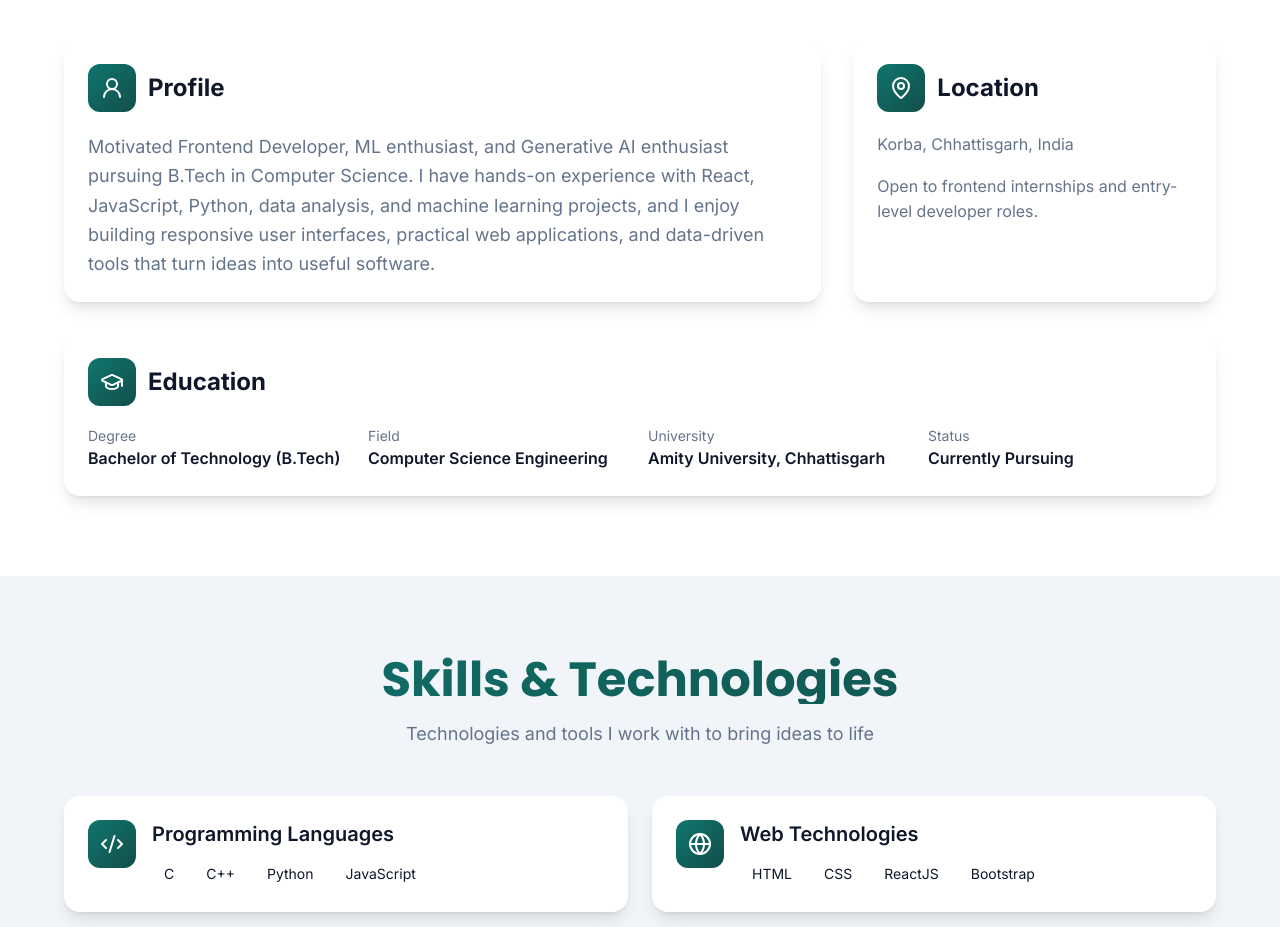
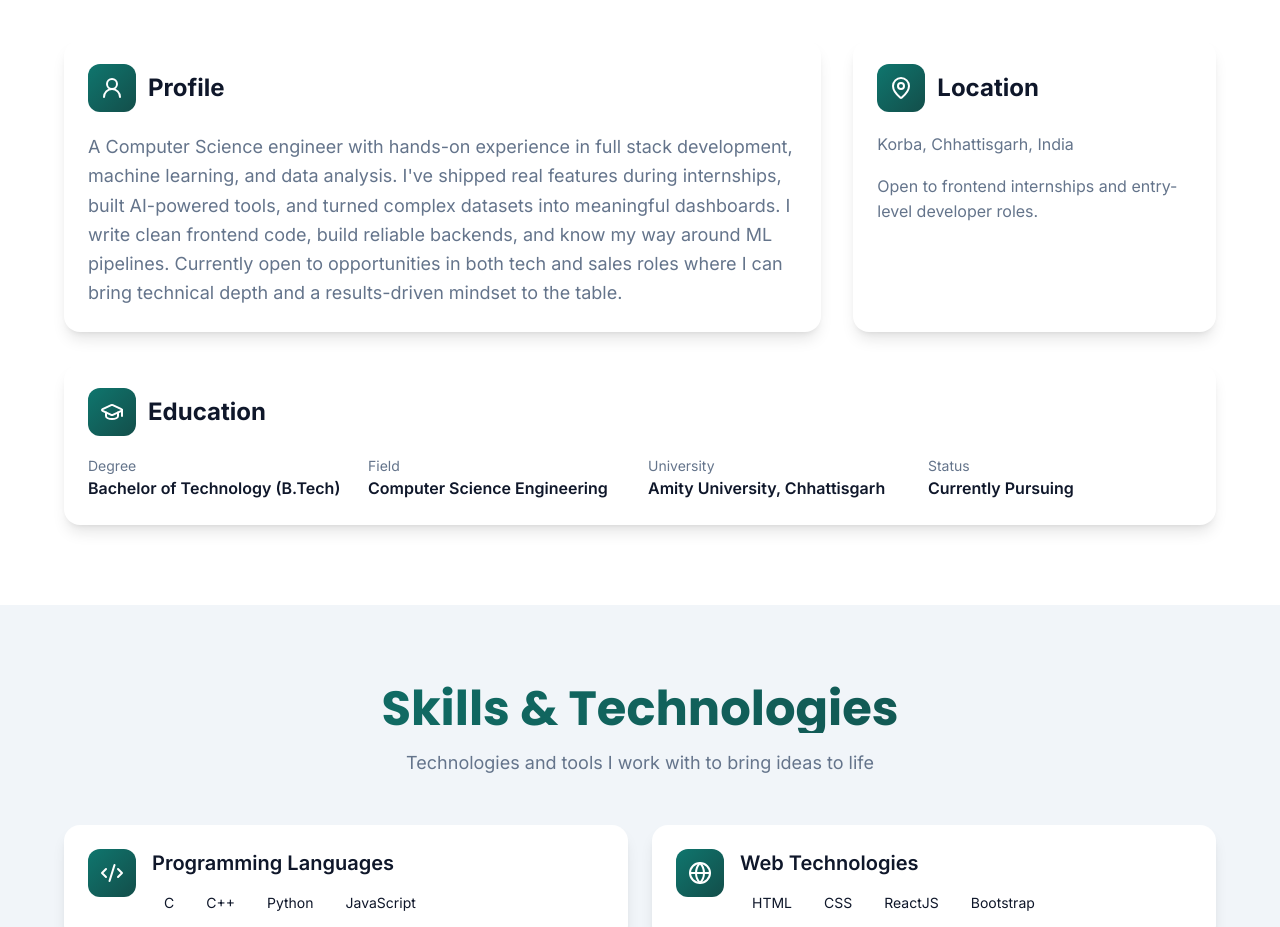
Before and after one commit to Katakwar123/Balkrishna-Portfolio, a React (Vite) app in the folder client/: page / in a window 1280 px wide. Shown: the part 980-1907 px from the top of the page. Built offline with nearby package versions, Linux system fonts and the light colour scheme.

Commit message:
Update profile bio

```diff
--- a/client/src/data/portfolioData.js
+++ b/client/src/data/portfolioData.js
@@ -6,7 +6,7 @@ export const personalInfo = {
   email: 'balkrishnakatkwar123@gmail.com',
   phone: '+91 7389172739',
   location: 'Korba, Chhattisgarh, India',
-  bio: 'Motivated Frontend Developer, ML enthusiast, and Generative AI enthusiast pursuing B.Tech in Computer Science. I have hands-on experience with React, JavaScript, Python, data analysis, and machine learning projects, and I enjoy building responsive user interfaces, practical web applications, and data-driven tools that turn ideas into useful software.',
+  bio: "A Computer Science engineer with hands-on experience in full stack development, machine learning, and data analysis. I've shipped real features during internships, built AI-powered tools, and turned complex datasets into meaningful dashboards. I write clean frontend code, build reliable backends, and know my way around ML pipelines. Currently open to opportunities in both tech and sales roles where I can bring technical depth and a results-driven mindset to the table.",
 
   links: {
     github: 'https://github.com/Katakwar123',
```
